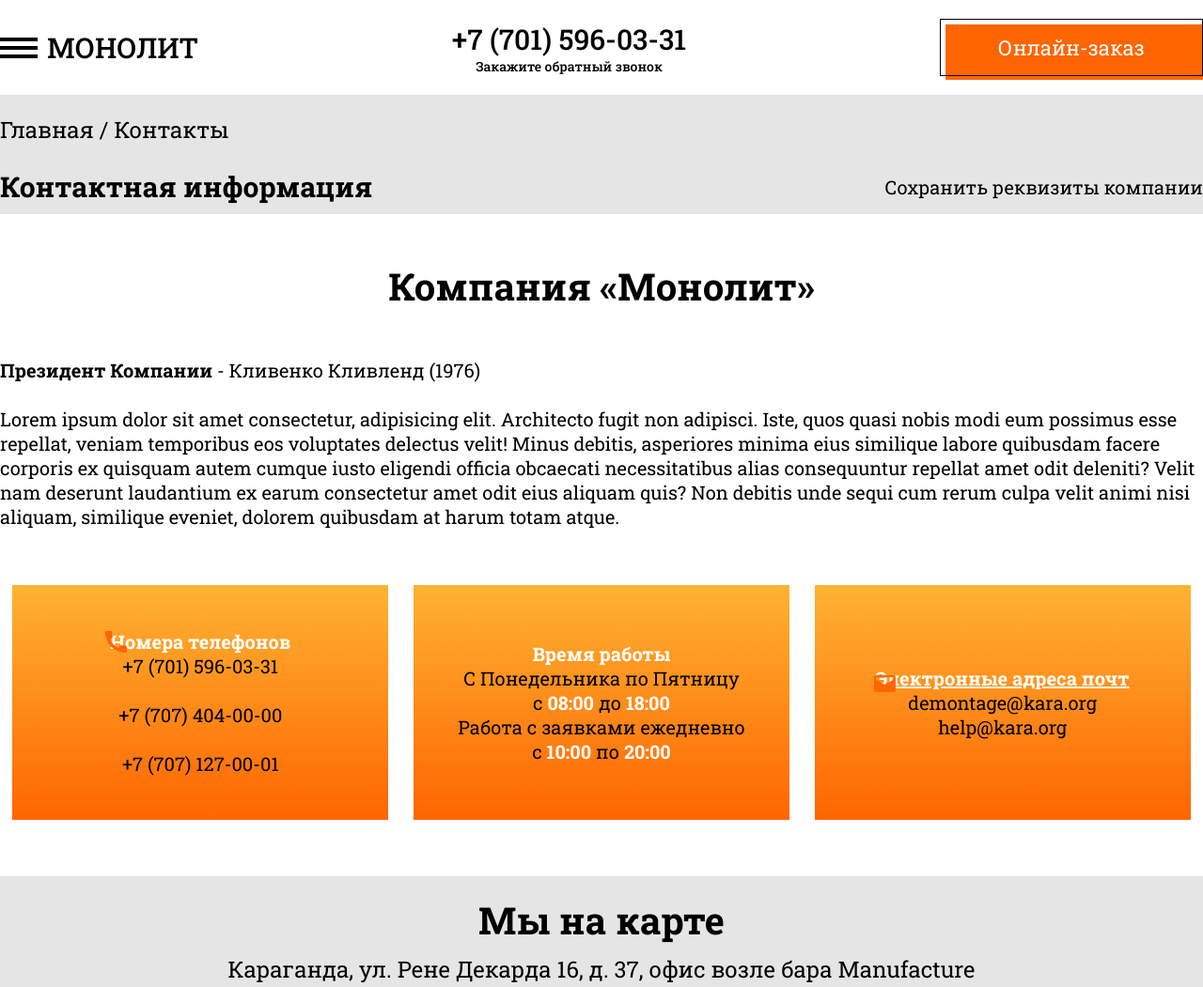
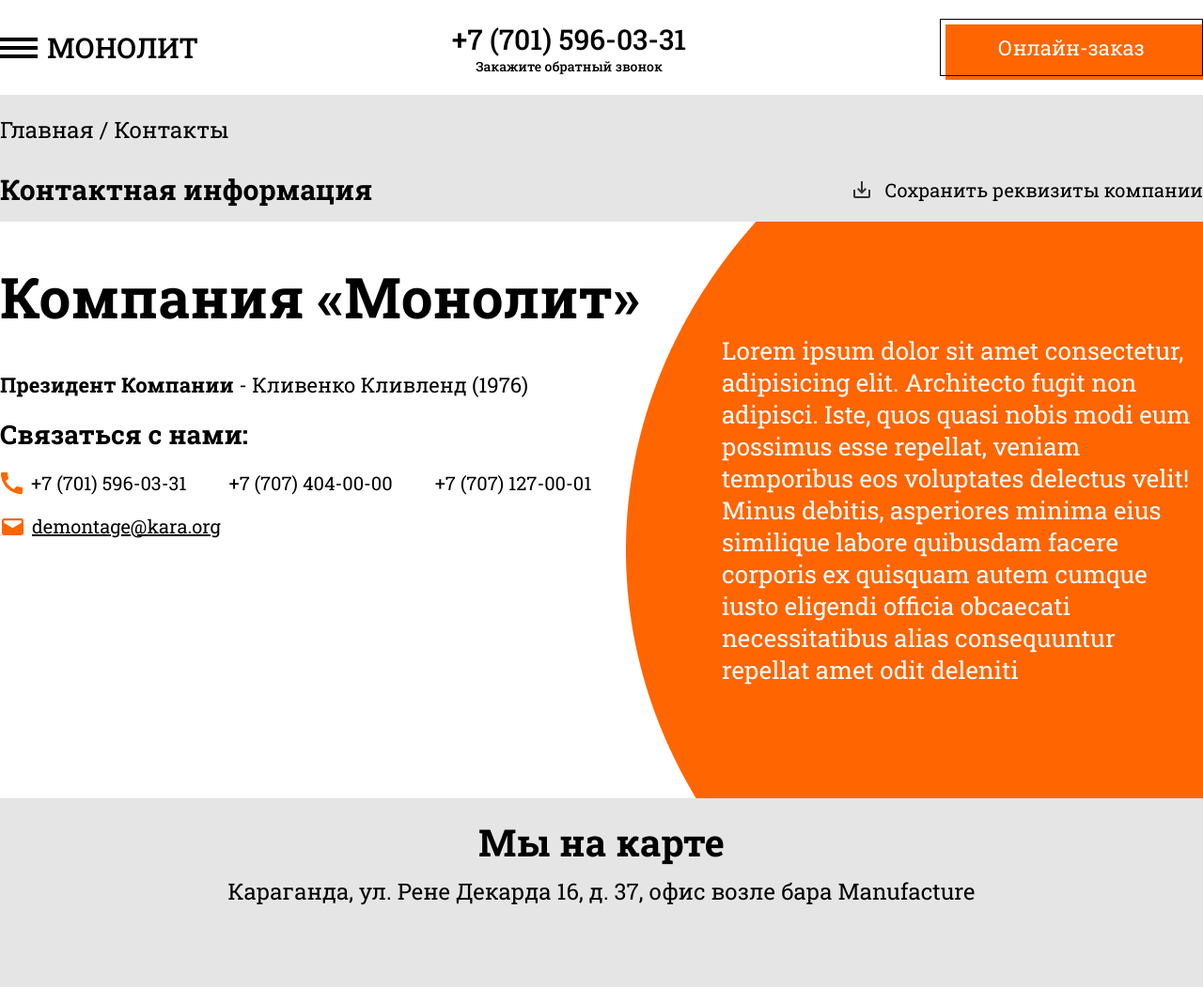
Before and after one commit to Jencansee/construction-web, a website: page src/html/contacts.html in a window 1280 px wide. Shown: the top 1051 px of the page at 94% size. Drawn offline with Linux system fonts and the light colour scheme; files whose address does not match are found by name.

Commit message:
Contact page for desktop sizes are done, fixed some bugs, new global variables, fixed link in header nav and footer

```diff
--- a/src/html/contacts.html
+++ b/src/html/contacts.html
@@ -38,9 +38,9 @@
             <nav class="header-nav">
                 <ul class="nav-links">
                     <li><a href="../../index.html">Сделать заказ</a></li>
-                    <li><a href="#">Наши услуги</a></li>
+                    <li><a href="services.html">Наши услуги</a></li>
                     <li><a href="#">Парк техники</a></li>
-                    <li><a href="#">Контакты</a></li>
+                    <li><a href="contacts.html">Контакты</a></li>
                 </ul>
             </nav>
             <section class="sub-navigation-section">
@@ -59,30 +59,33 @@
             <section class="contacts-content">
                 <div class="container">
                     <div class="contacts-text-wrap">
-                        <h3>Компания «Монолит»</h3>
-                        <p><b>Президент Компании</b> - Кливенко Кливленд (1976)</p>
-                        <br>
-                        <p>Lorem ipsum dolor sit amet consectetur, adipisicing elit. Architecto fugit non adipisci. Iste, quos quasi nobis modi eum possimus esse repellat, veniam temporibus eos voluptates delectus velit! Minus debitis, asperiores minima eius similique labore quibusdam facere corporis ex quisquam autem cumque iusto eligendi officia obcaecati necessitatibus alias consequuntur repellat amet odit deleniti? Velit nam deserunt laudantium ex earum consectetur amet odit eius aliquam quis? Non debitis unde sequi cum rerum culpa velit animi nisi aliquam, similique eveniet, dolorem quibusdam at harum totam atque.</p>
-                        <div class="contact-cards-wrap">
-                            <div class="contact-card">
-                                <h4 class="geo-call">Номера телефонов</h4>
-                                <a href="tel:+77015960331">+7 (701) 596-03-31</a>
-                                <br>
-                                <a href="tel:+7701H33L0FR13ND">+7 (707) 404-00-00</a>
-                                <br>
-                                <a href="tel:+7C0G1T03RG0SUM">+7 (707) 127-00-01</a>
-                            </div>
+                        <div class="contacts-text-left">
+                            <h3>Компания «Монолит»</h3>
+                            <p class="fnt-sz22"><b>Президент Компании</b> - Кливенко Кливленд (1976)</p>
+                        <div class="contacts-txt-left-call-us">
+                            <b>Связаться с нами:</b>
+                        <div class="contacts-txt-left-tel">
+                            <a class="geo-call" href="tel:+77015960331">+7 (701) 596-03-31</a>
+                            <a href="tel:+7701H33L0FR13ND">+7 (707) 404-00-00</a>
+                            <a href="tel:+7C0G1T03RG0SUM">+7 (707) 127-00-01</a>
+                        </div>
+                        <div class="contacts-txt-left-mail">
+                            <a class="geo-mail" href="mailto:dontmess@age.me">demontage@kara.org</a>
+                       </div>
+                        </div>
+                        </div>
+                        <div class="contacts-text-right">
+                            <p>Lorem ipsum dolor sit amet consectetur, adipisicing elit.
+                                Architecto fugit non adipisci. Iste, quos quasi nobis modi eum possimus esse repellat, veniam temporibus eos voluptates delectus velit!
+                                Minus debitis, asperiores minima eius similique labore quibusdam facere corporis ex quisquam autem cumque iusto eligendi officia obcaecati necessitatibus alias consequuntur repellat amet odit deleniti</p>
+                        </div>
+                        <!--
                             <div class="contact-card">
                                 <h4>Время работы</h4>
                                 <p>С Понедельника по Пятницу <br>с <b>08:00</b> до <b>18:00</b></p>
                                 <p>Работа с заявками ежедневно <br>с <b>10:00</b> по <b>20:00</b></p>
                             </div>
-                            <div class="contact-card">
-                                <h4 class="geo-mail">Электронные адреса почт</h4>
-                                <a href="mailto:dontmess@age.me">demontage@kara.org</a>
-                                <a href="mailto:helpme@nice.mail">help@kara.org</a>
-                            </div>
-                        </div>
+                        -->
                     </div>
                 </div>
             </section>
@@ -100,7 +103,9 @@
             <section class="payment-section">
                 <div class="container">
                     <div class="payment-text-wrap">
-                        <img src="../../src/imgs/png/payment-img.png" alt="">
+                        <div class="payment-img-wrap">
+                            <img src="./../../src/imgs/png/payment-img.png" alt="">
+                        </div>
                         <b>РАССЧИТАЙТЕ СТОИМОСТЬ ВАШЕЙ ЗАДАЧИ</b>
                         <p>Получите бесплатную консультацию <br> по плану работ с расчетом цены</p>
                     </div>
@@ -139,10 +144,10 @@
                     <b>НАВИГАЦИЯ</b>
                     <nav class="footer-nav">
                         <ul>
-                            <li><a href="#">Сделать заказ</a></li>
-                            <li><a href="#">Наши услуги</a></li>
+                            <li><a href="../../index.html">Сделать заказ</a></li>
+                            <li><a href="services.html">Наши услуги</a></li>
                             <li><a href="#">Парк техники</a></li>
-                            <li><a href="#">Контакты</a></li>
+                            <li><a href="contacts.html">Контакты</a></li>
                         </ul>
                     </nav>
                 </div>
--- a/src/sass/_contacts-page.scss
+++ b/src/sass/_contacts-page.scss
@@ -1,3 +1,6 @@
+.contacts-content{
+    overflow: hidden;
+}
 .sub-navigation-section{
     background: $gray-bg;
     h2 {
@@ -13,28 +16,77 @@
 }
 .sub-nav-head{
     @include flex(row, space-between, center);
-    padding: 2.5rem 0 1rem;
+    padding: 2.8rem 0 1.5rem;
+}
+.download-link{
+    position: relative;
+    &:before{
+        display: block;
+        position: absolute;
+        content: "";
+        background: url('./../../src/imgs/svg/download.svg') no-repeat;
+        width: 18px;
+        height: 18px;
+        top: 50%;
+        left: -10%;
+        transform: translateY(-50%);
+    }
 }
 .contacts-text-wrap {
+    display: flex;
     h3 {
-        text-align: center;
-        padding: 5rem 0;
-        font-size:$large;
+        padding: 4rem 0;
+        font-size:$enourmous;
+    }
+
+}
+.contacts-text-left {
+    min-width: 60%;
+}
+.contacts-txt-left-call-us{
+    padding: 2rem 0;
+    b {
+        font-size: 2.8rem;
+    }
+
+}
+.contacts-txt-left-tel{
+    padding: 2rem 1.3rem 2rem;
+    a {
+        padding: 0rem 2rem;
+    }
+    .geo-call{
+        &::before{
+            left: -6%;
+        }
     }
 }
-.contact-cards-wrap {
-    @include flex(row, space-around, flex-start);
+.contacts-txt-left-mail {
+    padding: 0 1.4rem;
+    .geo-mail{
+        &::before{
+            left: -5%;
+            top: 20%;
+        }
+    }
 }
-.contact-card{
-    @include flex(column, center, center);
-    margin: 6rem 0;
-    min-width: 40rem;
-    min-height: 25rem;
-    max-width: 45rem;
-    text-align: center;
-    background: linear-gradient(180deg, #ffb332 0%, #ff6501 100%);
-    h4, b {
-        color: white;
+.contacts-txt-left-tel a, .contacts-txt-left-mail a {
+    padding: 0 2rem;
+}
+.contacts-text-right {
+    position: relative;
+    padding: 12rem 0;
+    color: white;
+    font-size: 2.6rem;
+    &::before{
+        z-index: -1;
+        content: "";
+        position: absolute;
+        background: url('../../src/imgs/png/vec.png') no-repeat;
+        height: 700px;
+        width: 1005px;
+        left: -20%;
+        top: 0;
     }
 }
 .contact-map-section{
@@ -43,6 +95,7 @@
 }
 .contact-map {
     text-align: center;
+    padding-bottom: 2.6rem;
     h5{
         font-size: $large;
         padding: 2rem 0 1rem;
@@ -52,5 +105,6 @@
     }
     p {
         font-size: 2.4rem;
+        padding-bottom: 1.8rem;
     }
 }
--- a/src/sass/_payment-section.scss
+++ b/src/sass/_payment-section.scss
@@ -1,16 +1,18 @@
-.payment-section {
+.payment-img-wrap{
     position: relative;
-    &::before{
+    z-index: 2;
+    &::before {
         content: "";
         position: absolute;
         background-image: url("../../src/imgs/svg/ellipse.svg");
-
-        top: 1rem;
-        right: 1rem;
-        z-index: 10000;
+        width: 166px;
+        height: 89px;
+        top: -7rem;
+        left: 50%;
+        transform: translateX(-50%);
+        z-index: -1;
     }
 }
-
 .payment-form-wrap{
     background: url('../../src/imgs/jpg/footer-formbg.jpg') no-repeat center;
     background-size: cover;
--- a/src/sass/style.scss
+++ b/src/sass/style.scss
@@ -17,6 +17,10 @@ $largest: 5rem;
 $large: 4rem;
 $big: 3rem;
 $regular: 2rem;
+
+.fnt-sz22{
+    font-size: 2.2rem;
+}
 
 @mixin flex($direction, $justify, $align) {
     display: flex;
```
Also changed, not shown: index.html (+5 -3 lines), src/html/services.html (+5 -5 lines), dist/styles/style.css, src/imgs/png/vec.png (added), src/imgs/svg/download.svg (added).
